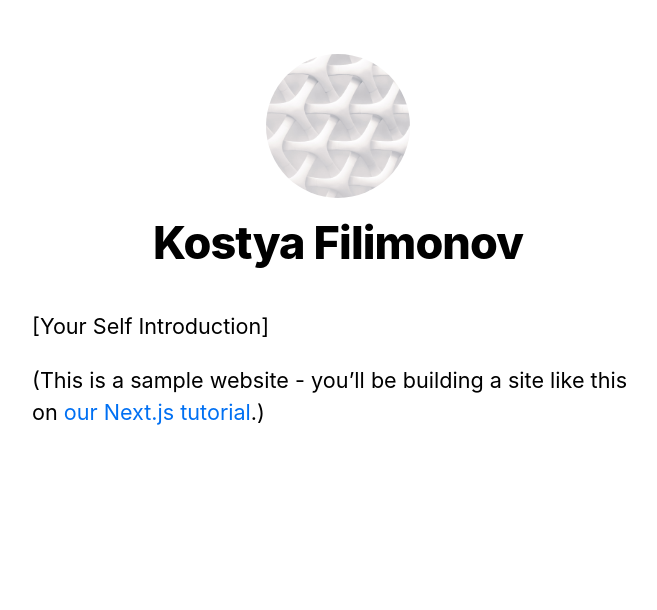
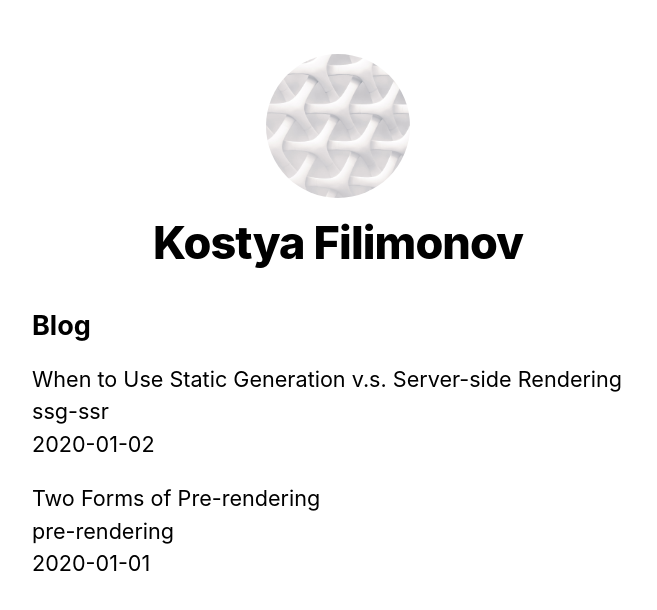
Before and after one commit to FilimonovKostya/Basic-next.js, a Next.js app: page / in a window 1280 px wide. Shown: the top 610 px of the page, without its empty margins (302-959 px from the left). Built offline with nearby package versions, Linux system fonts and the light colour scheme.

Commit message:
using getStaticProps()

```diff
--- /dev/null
+++ b/lib/post.js
@@ -0,0 +1,38 @@
+import fs from 'fs'
+import path from 'path'
+import matter from 'gray-matter'
+
+const postsDirectory = path.join(process.cwd(), 'posts')
+
+export function getSortedPostsData() {
+    // Get file names under /posts
+    console.log('FS', fs)
+    const fileNames = fs.readdirSync(postsDirectory)
+    const allPostsData = fileNames.map(fileName => {
+        // Remove ".md" from file name to get id
+        const id = fileName.replace(/\.md$/, '')
+
+        // Read markdown file as string
+        const fullPath = path.join(postsDirectory, fileName)
+        const fileContents = fs.readFileSync(fullPath, 'utf8')
+
+        // Use gray-matter to parse the post metadata section
+        const matterResult = matter(fileContents)
+
+        // Combine the data with the id
+        return {
+            id,
+            ...matterResult.data
+        }
+    })
+    // Sort posts by date
+    return allPostsData.sort(({ date: a }, { date: b }) => {
+        if (a < b) {
+            return 1
+        } else if (a > b) {
+            return -1
+        } else {
+            return 0
+        }
+    })
+}
--- a/package.json
+++ b/package.json
@@ -8,6 +8,7 @@
     "lint": "next lint"
   },
   "dependencies": {
+    "gray-matter": "^4.0.3",
     "next": "12.0.10",
     "react": "17.0.2",
     "react-dom": "17.0.2"
--- a/pages/index.js
+++ b/pages/index.js
@@ -1,20 +1,39 @@
 import Head from 'next/head'
 import Layout, { siteTitle } from '../components/layout'
 import utilStyles from '../styles/utils.module.css'
+import { getSortedPostsData } from '../lib/post'
 
-export default function Home() {
+
+export async function getStaticProps() {
+    const allPostsData = getSortedPostsData()
+    return {
+        props: {
+            allPostsData
+        }
+    }
+}
+
+export default function Home({allPostsData}) {
+
   return (
       <Layout home>
-        <Head>
-          <title>{siteTitle}</title>
-        </Head>
-        <section className={utilStyles.headingMd}>
-          <p>[Your Self Introduction]</p>
-          <p>
-            (This is a sample website - you’ll be building a site like this on{' '}
-            <a href="https://nextjs.org/learn">our Next.js tutorial</a>.)
-          </p>
-        </section>
+          {/* Keep the existing code here */}
+
+          {/* Add this <section> tag below the existing <section> tag */}
+          <section className={`${utilStyles.headingMd} ${utilStyles.padding1px}`}>
+              <h2 className={utilStyles.headingLg}>Blog</h2>
+              <ul className={utilStyles.list}>
+                  {allPostsData.map(({ id, date, title }) => (
+                      <li className={utilStyles.listItem} key={id}>
+                          {title}
+                          <br />
+                          {id}
+                          <br />
+                          {date}
+                      </li>
+                  ))}
+              </ul>
+          </section>
       </Layout>
   )
 }
```
Also changed, not shown: 1 other file (tests, documents, lock files or other folders).
